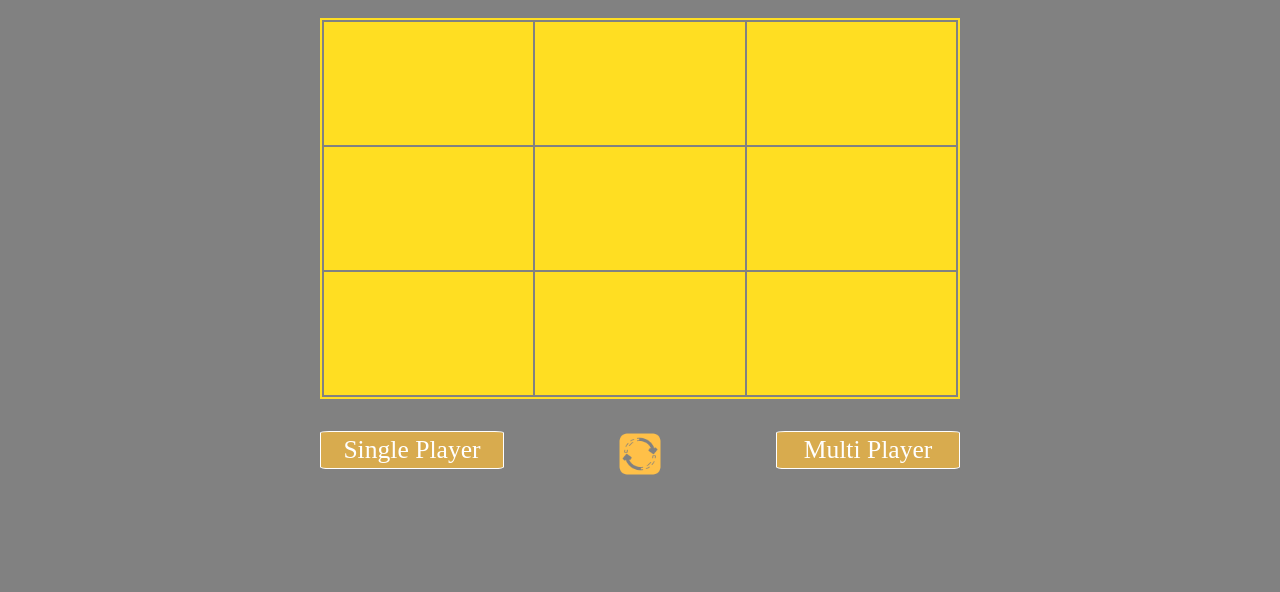
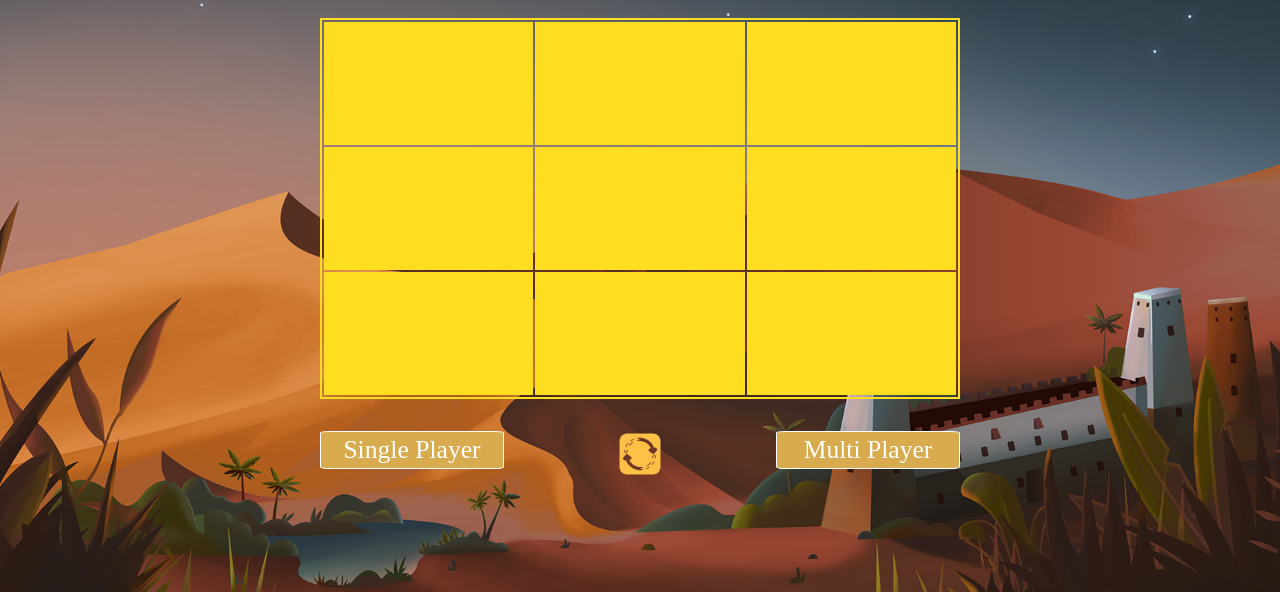
Before and after one commit to harsh20ag/tic-tac-toe, a plain HTML site: page index.html in a window 1280 px wide. Shown: the part 208-800 px from the top of the page. Drawn offline with Linux system fonts and the light colour scheme; a web font is replaced by a local one.

Commit message:
Update tic-tac-toe.css

```diff
--- a/tic-tac-toe.css
+++ b/tic-tac-toe.css
@@ -17,7 +17,7 @@ body {
     width: 100vw;
     background-color: rgba(0, 0, 0, 0.493);
     color: white;
-    background-image: url("/images/ta.png");
+    background-image: url("ta.png");
     background-repeat: no-repeat;
     background-position: top;
     background-size: cover;
```
